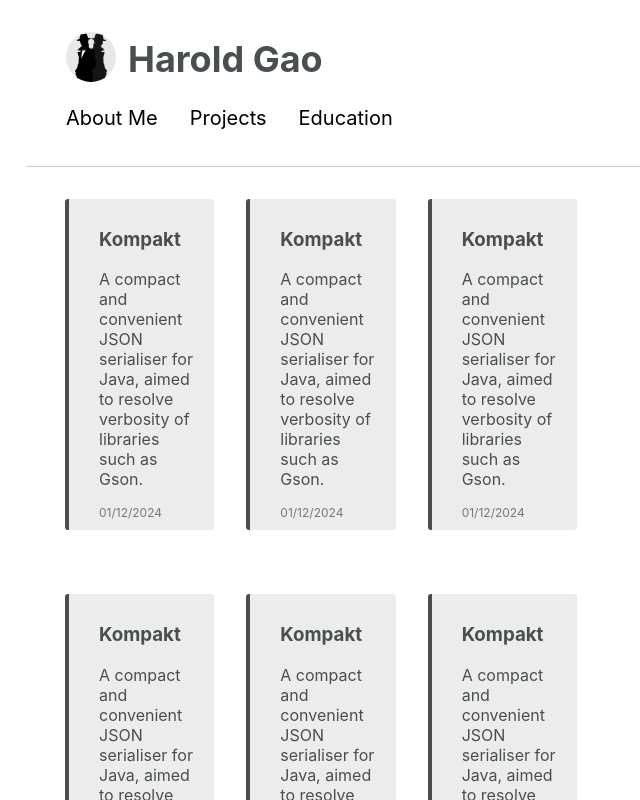
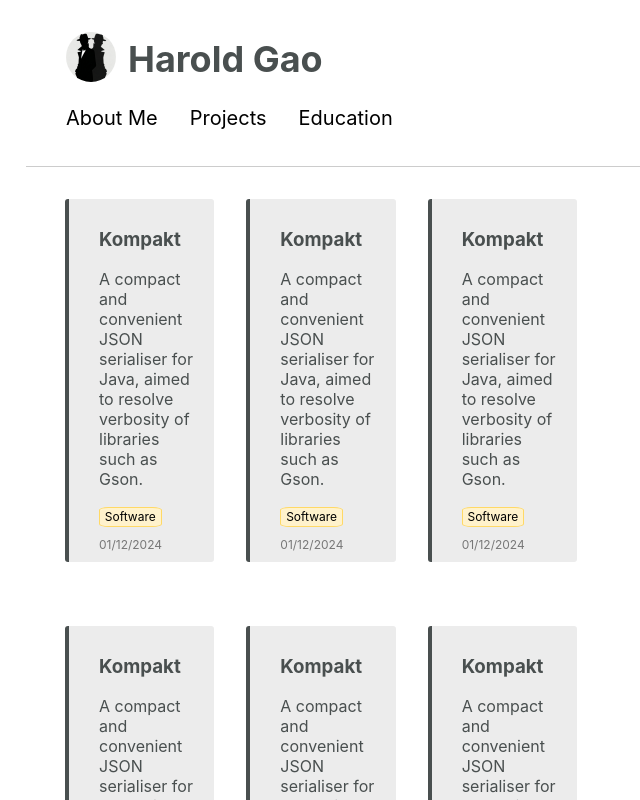
Before and after one commit to LaFriska/lafriska.github.io, a React (Create React App) app: page / in a window 1280 px wide. Both pictures are taken after a click on the element "Projects". Shown: the top 800 px of the page, without its empty margins (118-758 px from the left). Built offline with nearby package versions, Linux system fonts and the light colour scheme.

Commit message:
added project tag

```diff
--- a/src/components/Project.tsx
+++ b/src/components/Project.tsx
@@ -1,4 +1,5 @@
 import '../css/App.css';
+import ProjectTag from "./ProjectTag";
 
 export default () => {
 
@@ -16,9 +17,16 @@ export default () => {
     }
 
     const footerStyle = {
-        marginLeft: '15px',
+        marginTop: '10px',
         fontSize: '0.75rem',
         color: 'var(--border-gray)'
+    }
+
+    const tagContainerStyle = {
+    }
+
+    const tagListStyle = {
+        display: 'flex'
     }
 
     return (
@@ -26,9 +34,12 @@ export default () => {
             <div style={textContainerStyle}>
                 <h3 className={'projectText'}>Kompakt</h3>
                 <p>A compact and convenient JSON serialiser for Java, aimed to resolve verbosity of libraries such as Gson.</p>
-            </div>
-            <div style={footerStyle}>
-                01/12/2024
+                <div style={tagContainerStyle}>
+                    <ProjectTag>Software</ProjectTag>
+                </div>
+                <div style={footerStyle}>
+                    01/12/2024
+                </div>
             </div>
         </div>
     )
--- /dev/null
+++ b/src/components/ProjectTag.tsx
@@ -0,0 +1,20 @@
+import '../css/App.css';
+
+export default ({children}: any) => {
+
+    const style = {
+        border: '1px solid var(--yellow)',
+        backgroundColor: `var(--yellow-light)`,
+        borderRadius: '15%',
+        display: 'inline-block',  // Don't stretch like block-level elements
+        color: `black`,
+        fontSize: '12px',
+        padding: '0.1rem 0.3rem '
+    }
+
+    return (
+        <div style={style}>
+            {children}
+        </div>
+    )
+}
--- a/src/css/App.css
+++ b/src/css/App.css
@@ -4,7 +4,10 @@
     --border-gray: #777777;
     --nice-red: #ed5045;
     --slight-gray: #d1d1d1;
-    --embed-gray: #ececec
+    --embed-gray: #ececec;
+
+    --yellow: #ffd966;
+    --yellow-light: #fff2cc;
 }
 
 html{
```
